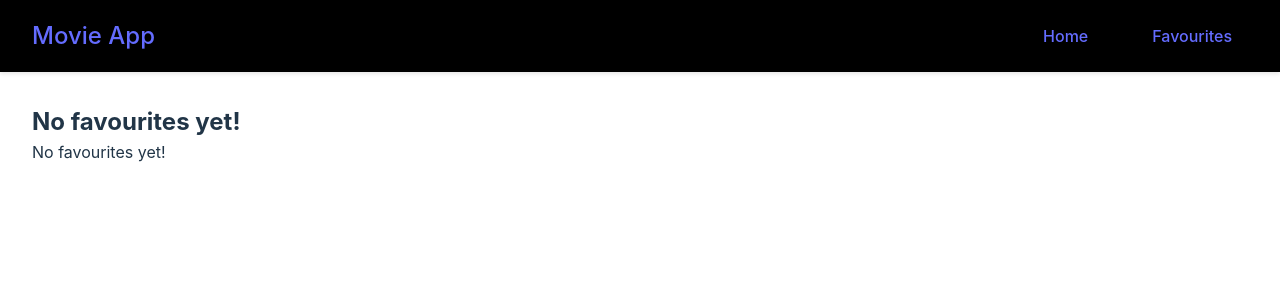
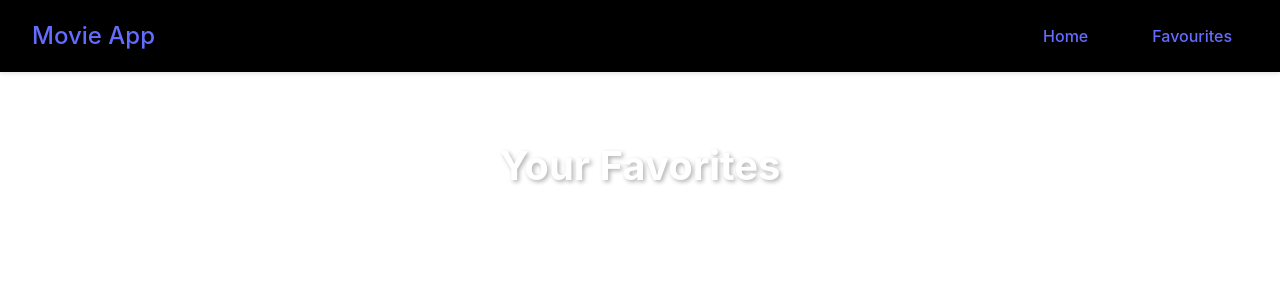
Before and after one commit to JoshErskine/imbd, a React (Vite) app in the folder imbd-react/: page /favourites in a window 1280 px wide. Shown: the top 300 px of the page. Built offline with nearby package versions, Linux system fonts and the light colour scheme.

Commit message:
Favourites functionality

```diff
--- a/imbd-react/src/components/MovieCard.jsx
+++ b/imbd-react/src/components/MovieCard.jsx
@@ -1,8 +1,15 @@
 import "../css/MovieCard.css";
+import { useMovieContext } from "../contexts/MovieContext";
 
 function MovieCard({ movie }) {
-  function handleClick() {
-    alert(`Added ${movie.title} to favourites`);
+  const { isFavourite, addToFavourites, removeFromFavourites } =
+    useMovieContext();
+  const favourite = isFavourite(movie.id);
+
+  function onFavouriteClick(e) {
+    e.preventDefault();
+    if (favourite) removeFromFavourites(movie.id);
+    else addToFavourites(movie);
   }
 
   return (
@@ -13,7 +20,10 @@ function MovieCard({ movie }) {
           alt={movie.title}
         />
         <div className="movie-overlay">
-          <button className="favourite-btn" onClick={handleClick}>
+          <button
+            className={`favourite-btn ${favourite ? "active" : ""}`}
+            onClick={onFavouriteClick}
+          >
             ♥
           </button>
         </div>
--- a/imbd-react/src/contexts/MovieContext.jsx
+++ b/imbd-react/src/contexts/MovieContext.jsx
@@ -23,8 +23,8 @@ export const MovieProvider = ({ children }) => {
   };
 
   // Generates new array that contains all movies not equal to the movieId being removed
-  const removeFavourites = (movieId) => {
-    setFavourites((prev) => [prev.filter((movie) => movie.id !== movieId)]);
+  const removeFromFavourites = (movieId) => {
+    setFavourites((prev) => prev.filter((movie) => movie.id !== movieId));
   };
 
   // Checks all movie Id's in favourites, checks if one is equal to current movieId, returns true
@@ -36,7 +36,7 @@ export const MovieProvider = ({ children }) => {
   const value = {
     favourites,
     addToFavourites,
-    removeFavourites,
+    removeFromFavourites,
     isFavourite,
   };
 
--- a/imbd-react/src/css/Favourites.css
+++ b/imbd-react/src/css/Favourites.css
@@ -1,10 +1,10 @@
-.favorites {
+.favourites {
   padding: 2rem;
   width: 100%;
   box-sizing: border-box;
 }
 
-.favorites h2 {
+.favourites h2 {
   margin-bottom: 2rem;
   text-align: center;
   font-size: 2.5rem;
@@ -12,7 +12,7 @@
   text-shadow: 2px 2px 4px rgba(0, 0, 0, 0.3);
 }
 
-.favorites-empty {
+.favourites-empty {
   text-align: center;
   padding: 4rem 2rem;
   background-color: rgba(255, 255, 255, 0.05);
@@ -21,13 +21,13 @@
   max-width: 600px;
 }
 
-.favorites-empty h2 {
+.favourites-empty h2 {
   margin-bottom: 1rem;
   font-size: 2rem;
   color: #e50914;
 }
 
-.favorites-empty p {
+.favourites-empty p {
   color: #999;
   font-size: 1.2rem;
   line-height: 1.6;
--- a/imbd-react/src/css/MovieCard.css
+++ b/imbd-react/src/css/MovieCard.css
@@ -48,7 +48,7 @@
   opacity: 1;
 }
 
-.favorite-btn {
+.favourite-btn {
   position: absolute;
   top: 1rem;
   right: 1rem;
@@ -65,11 +65,11 @@
   transition: background-color 0.2s;
 }
 
-.favorite-btn:hover {
+.favourite-btn:hover {
   background-color: rgba(0, 0, 0, 0.8);
 }
 
-.favorite-btn.active {
+.favourite-btn.active {
   color: #ff4757;
 }
 
@@ -116,7 +116,7 @@
     padding: 0.75rem;
   }
 
-  .favorite-btn {
+  .favourite-btn {
     width: 32px;
     height: 32px;
     font-size: 1.2rem;
--- a/imbd-react/src/pages/Favourites.jsx
+++ b/imbd-react/src/pages/Favourites.jsx
@@ -1,10 +1,27 @@
 import "../css/favourites.css";
+import { useMovieContext } from "../contexts/MovieContext";
+import MovieCard from "../components/MovieCard";
 
 function Favourites() {
+  const { favourites } = useMovieContext();
+
+  if (favourites) {
+    return (
+      <div className="favourites">
+        <h2>Your Favorites</h2>
+        <div className="movies-grid">
+          {favourites.map((movie) => (
+            <MovieCard movie={movie} key={movie.id} />
+          ))}
+        </div>
+      </div>
+    );
+  }
+
   return (
     <div className="favourites-empty">
       <h2>No favourites yet!</h2>
-      <p>No favourites yet!</p>
+      <p>Start adding movies to your favorites and they will appear here!</p>
     </div>
   );
 }
```
